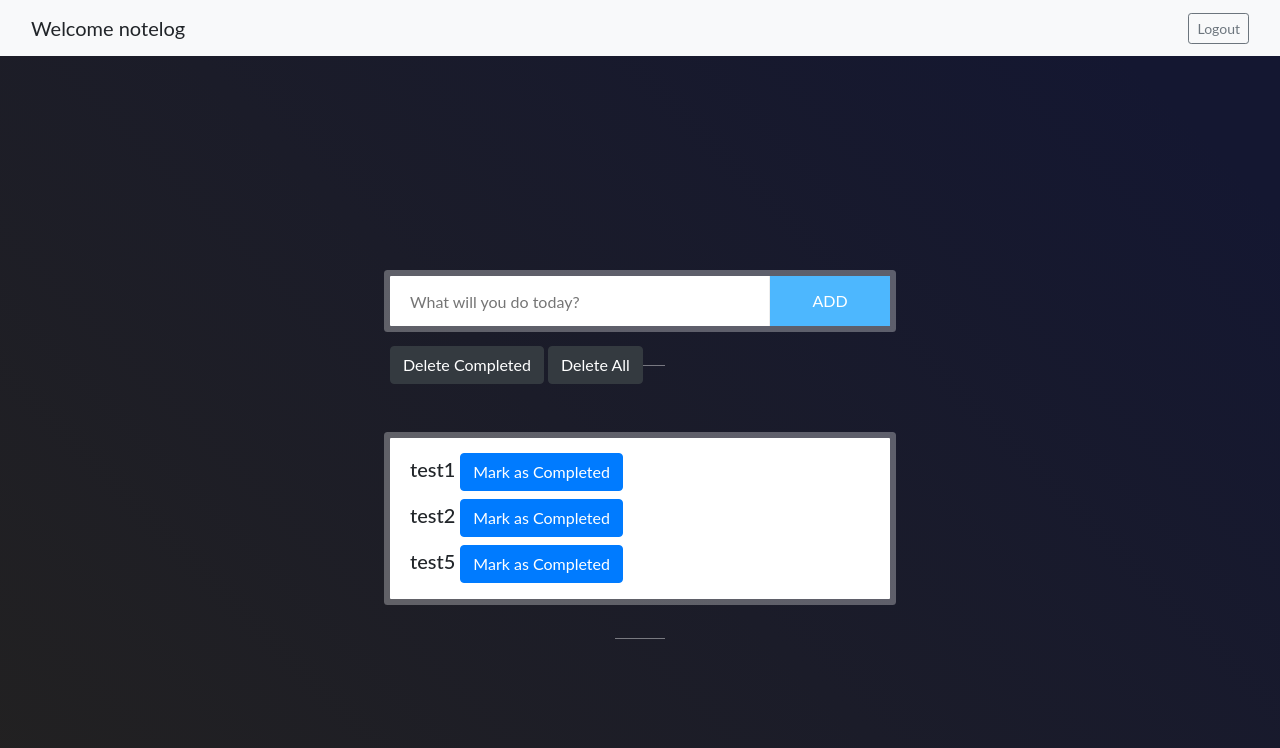
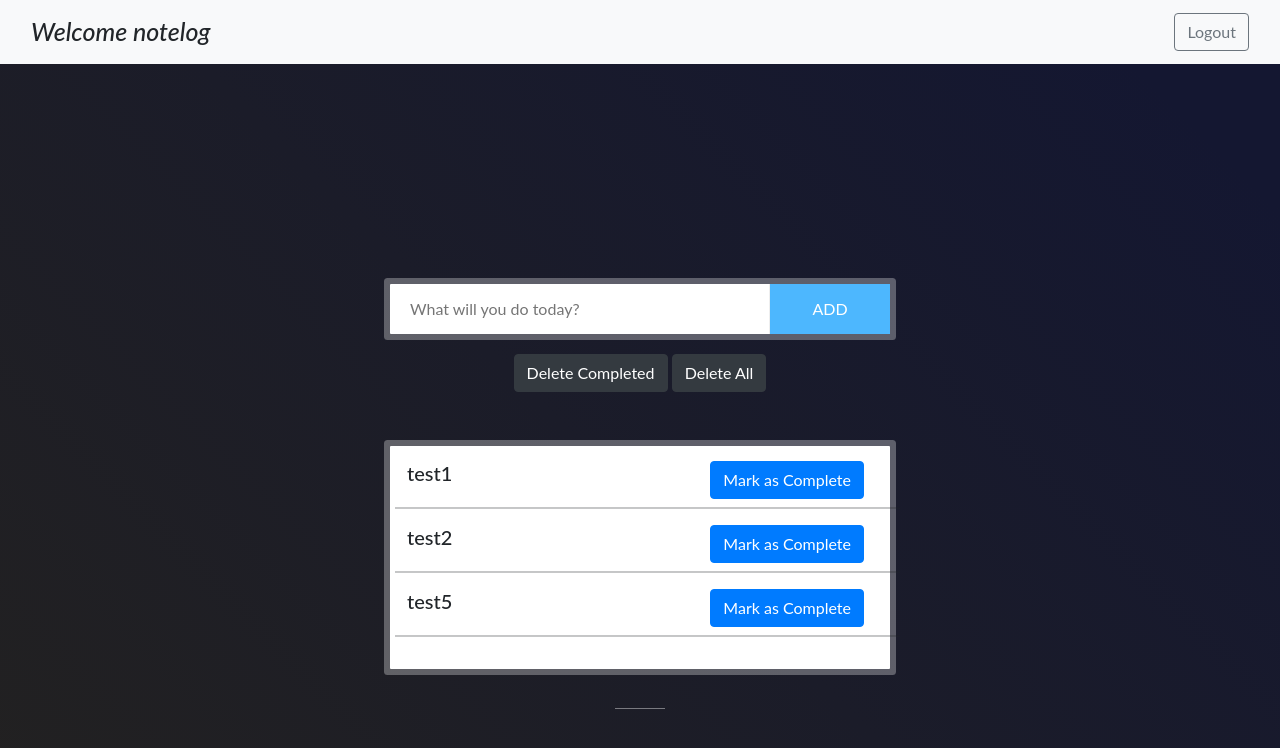
Before and after one commit to sv-shivansh/web-tech-project, a Django app: page / in a window 1280 px wide. Shown: the top 748 px of the page. Run offline with Django 3.2, Linux system fonts and the light colour scheme; a user stored in the database is signed in; data comes from the database, SQL or seed files in the repository; both versions use the stored data as it was after the commit; some libraries are stand-ins or nearby versions.

Commit message:
fixed mark as completed

```diff
--- a/project/notelog/templates/home.html
+++ b/project/notelog/templates/home.html
@@ -3,6 +3,11 @@
 <html lang="en">
 
 <head>
+    <style>
+        .btn-primary{
+            float: right;
+        }
+    </style>
     <link href="https://cdn.jsdelivr.net/npm/bootstrap@5.0.0-beta2/dist/css/bootstrap.min.css" rel="stylesheet">
     <link rel="stylesheet" href="https://stackpath.bootstrapcdn.com/bootstrap/4.2.1/css/bootstrap.min.css"
         integrity="sha384-GJzZqFGwb1QTTN6wy59ffF1BuGJpLSa9DkKMp0DgiMDm4iYMj70gZWKYbI706tWS" crossorigin="anonymous">
@@ -18,10 +23,10 @@
 </head>
 
 <body>
-    <nav class="navbar navbar-light bg-light">
+    <nav class="navbar navbar-dark bg-light">
         <div class="container-fluid">
-            <a class="navbar-brand">Welcome {{ request.user }}</a>
-            <a href="logout"><button type="button" class="btn btn-sm btn-outline-secondary">Logout</button></a>
+            <a class="navbar-brand" style="font-weight: 500; font-size: 25px; font-style: oblique;">Welcome {{ request.user }}</a>
+            <a href="logout"><button type="button" class="btn btn-outline-secondary">Logout</button></a>
         </div>
     </nav>
     <section>
@@ -50,25 +55,27 @@
     <div class="row">
         <div class="col-md-12">
             <div class="main-todo-input-wrap">
-                <a href="{% url 'deletecomplete' %}"><button type="button" class="btn btn-dark">Delete
+                <center><a href="{% url 'deletecomplete' %}"><button type="button" class="btn btn-dark">Delete
                         Completed</button></a>
-                <a href="{% url 'deleteAll' %}"><button type="button" class="btn btn-dark">Delete All</button></a>
+                <a href="{% url 'deleteAll' %}"><button type="button" class="btn btn-dark">Delete All</button></a></center>
                 <div class="main-todo-input fl-wrap todo-listing">
                     <form action="{% url 'markasComplete' %}" method="post">
                         {% csrf_token %}
                         <ul id="list-items">
+                            <div class = "row">
                             {% for todo in todos %}
                             <h5>
                                 {% if todo.isCompleted %}
                                     <s><li>{{ todo.task }}</li></s>
                                 {% else %}
                                 <li>{{ todo.task }}
-                                    <button type="submit" name="markasCompleted" class="btn btn-primary">Mark as
-                                        Completed</button>
+                                    <input type="submit" id = "{{todo.task}}" value = "Mark as Complete" name="{{todo.task}}" class="btn btn-primary"></input>
                                 </li>
                                 {% endif %}
                             </h5>
+                            <hr>
                             {% endfor %}
+                        </div>
                         </ul>
                     </form>
                 </div>
--- a/project/notelog/views.py
+++ b/project/notelog/views.py
@@ -4,6 +4,7 @@ from django.contrib import messages
 from django.views.decorators.csrf import csrf_exempt
 from django.contrib.auth import logout, authenticate
 from django.contrib.auth import login as auth_login
+from django.contrib.auth.decorators import login_required
 from .models import toDo
 from django.views.decorators.http import require_GET, require_POST
 
@@ -104,12 +105,14 @@ def deleteAll(request):
     toDo.objects.filter(user=request.user).delete()
     return redirect('home')
 
-
+@login_required
 def markasComplete(request):
-    # print("Changed")
-    # if request.method == 'POST':
-    #     if request.POST.get("markasCompleted"):
-    #         print("Changed")
-    #         toDo(isCompleted=True)
-    #         toDo.save()
+    if request.method == 'POST':
+        todos = toDo.objects.all().filter(user=request.user)
+        for todo in todos:
+            task = todo.task
+            if request.POST.get(task):
+                todo.isCompleted = True
+                todo.save()
+                break
     return redirect('home')
```
Also changed, not shown: project/db.sqlite3.
